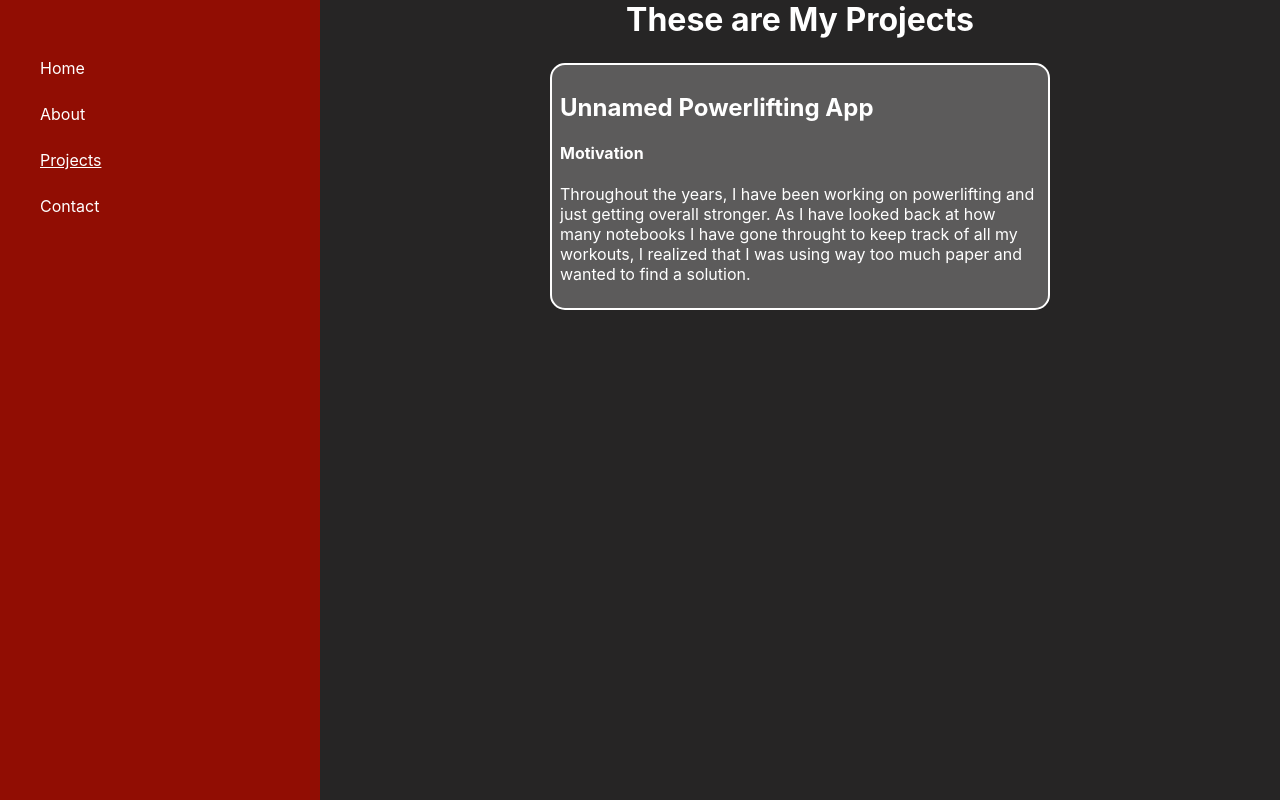
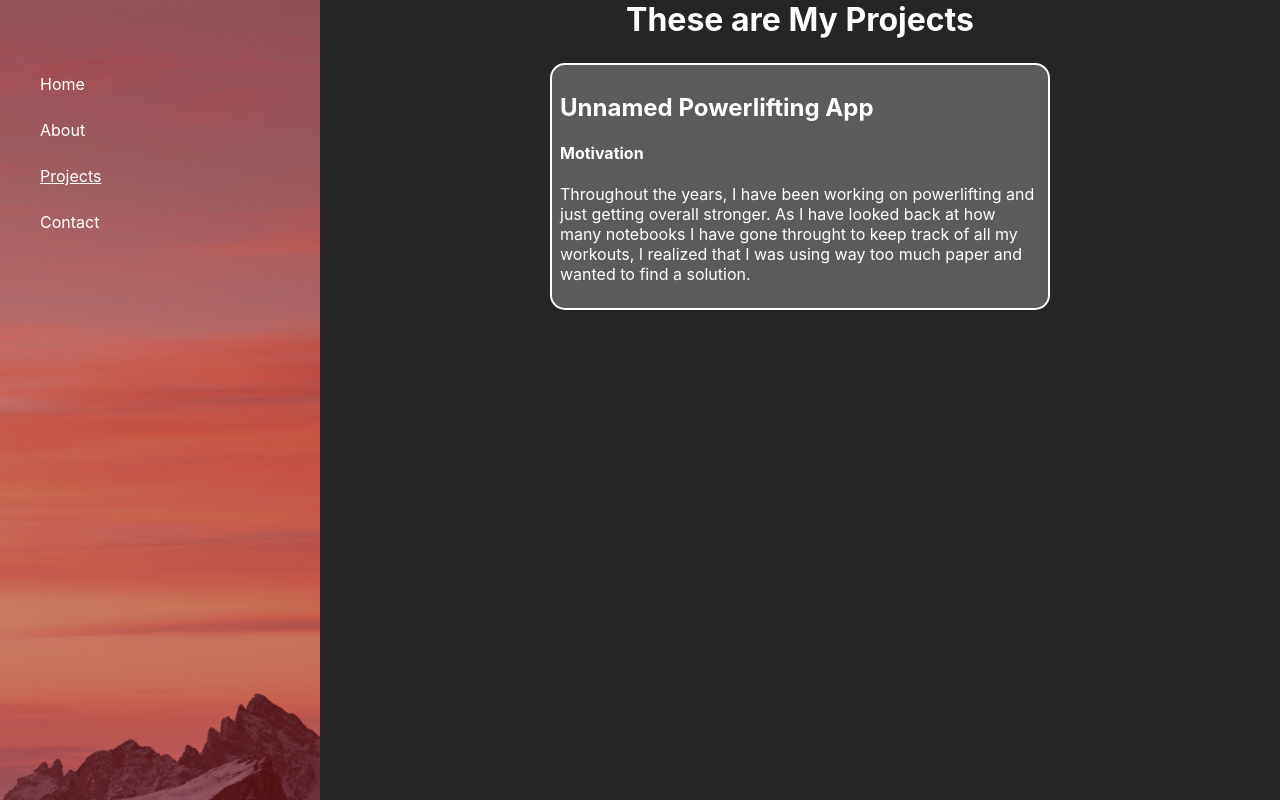
Before and after one commit to daltonehret3/personal-website, a React (Create React App) app: page /projects in a window 1280 px wide. Built offline with nearby package versions, Linux system fonts and the light colour scheme.

Commit message:
Adding a mountain backdrop

```diff
--- a/src/App.css
+++ b/src/App.css
@@ -1,6 +1,5 @@
 .App {
   height: 100%;
-  background-color: #262525;
   color: white;
   display: flex;
   flex-direction: row;
--- a/src/components/navigation/Navbar.jsx
+++ b/src/components/navigation/Navbar.jsx
@@ -5,10 +5,15 @@ import styled from 'styled-components';
 const activeStyling = {textDecoration: 'underline white'};
 
 const NavigationDiv = styled.div`
-    margin: 45px 0;
+    top: 0;
+    bottom: 0;
+    left: 0;
+    width: 25%;
+    padding: 45px 0;
     line-height: 30px;
-    position: relative;
+    position: fixed;
     font-size: 16px;
+    background: rgba(145, 13, 3, 0.5);
 `;
 
 const StyledNavLink = styled(NavLink)`
--- a/src/components/navigation/SideBar.jsx
+++ b/src/components/navigation/SideBar.jsx
@@ -1,5 +1,7 @@
 import React from 'react';
 import styled from "styled-components";
+
+import mountainImage from '../../assets/mountain.jpg';
 
 import {Navbar} from "./Navbar";
 
@@ -12,11 +14,15 @@ const StyledAside = styled.aside`
         width: 25%;
         font-size: 16px;
         text-align: left;
-        background-color: #910d03;
 `;
 
 export const SideBar = () => (
-    <StyledAside>
+    /*
+     * Background Image is here because if I put it above,
+     * Tests would fail
+     */
+
+    <StyledAside style={{backgroundImage: `url(${mountainImage}`}}>
         <Navbar />
     </StyledAside>
 )
```
Also changed, not shown: src/assets/mountain.jpg (added).
